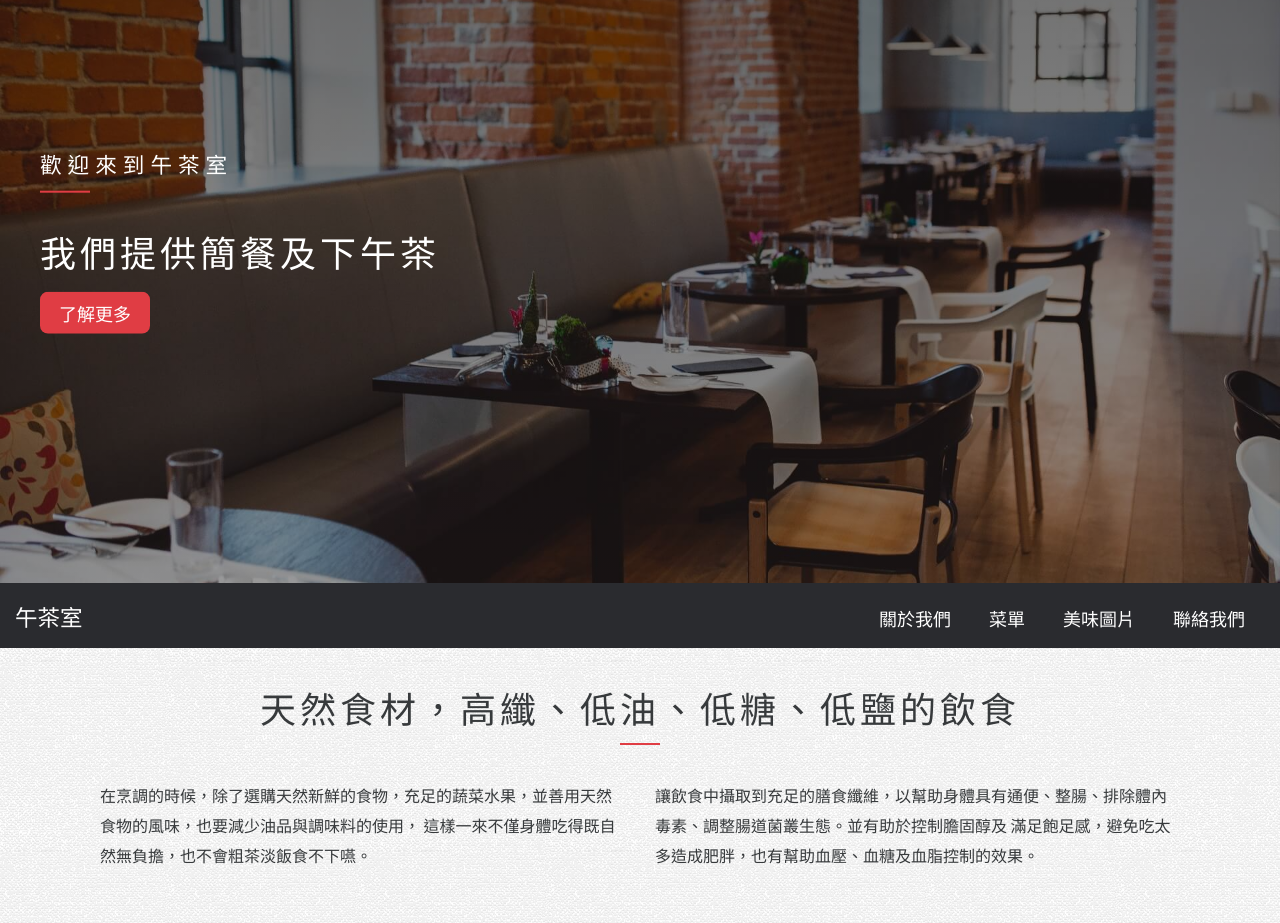
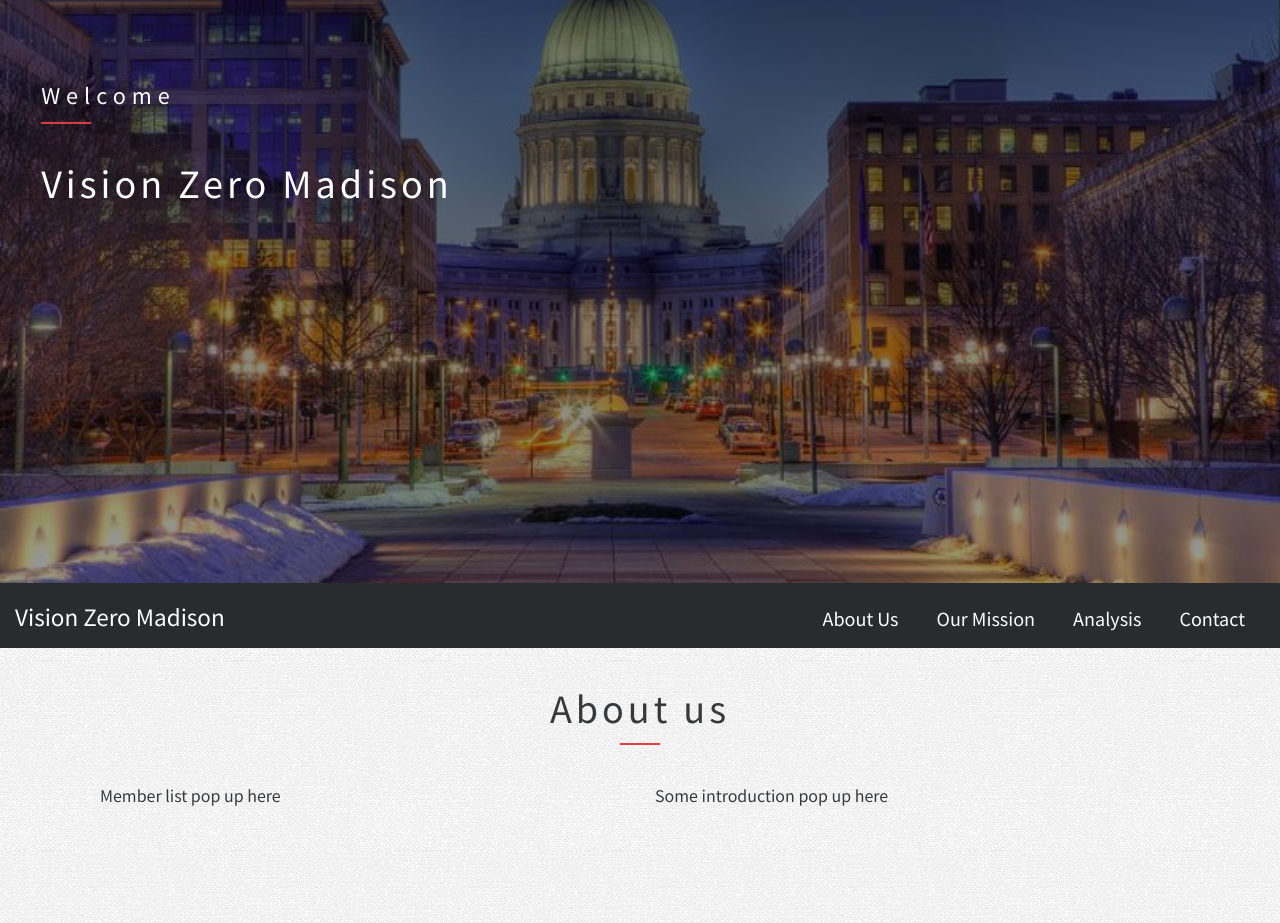
Before and after one commit to TongkaiYang/Vision-Zero-Madison, a plain HTML site: page index.html in a window 1280 px wide. Shown: the part 217-1140 px from the top of the page. Drawn offline with nearby package versions, Linux system fonts and the light colour scheme; some packages are replaced by stand-ins of ours; files whose address does not match are found by name.

Commit message:
Modify Template Index.html worked!!

```diff
--- a/index.html
+++ b/index.html
@@ -2,7 +2,7 @@
 
 <html lang="zh-hant">
     <head>
-       <meta name="description" content="給予客人的感受是一種輕鬆、悠閒，不受拘束的家庭風格。主動、親切、體貼的服務。客人就是我們的朋友、家人">
+       <meta name="description" content="????">
         <meta charset="utf-8">
         <meta name="viewport" content="width=device, initial-scale=1.0">
         <link rel="shortcut icon" href="resources/img/Icons-Land-3d-Food-Cake-Chocolate.ico" type="image/x-icon">
@@ -13,7 +13,8 @@
         <link rel="stylesheet" type="text/css" href="vendors/css/ionicons.min.css">
         <link rel="stylesheet" type="text/css" href="resources/css/query.css">
         <link rel="stylesheet" type="text/css" href="vendors/css/animate.css">
-        <title>午茶室</title>
+        <script src="https://d3js.org/d3.v5.min.js"></script>
+        <title>V0 - M</title>
     </head>
 
      <script>
@@ -30,9 +31,8 @@
         <header>
            <section id="home">
                 <div class="text-box">
-                    <h1>歡迎來到午茶室</h1>
-                    <h2><br>我們提供簡餐及下午茶</h2>
-                    <a class="btn btn-full" href="#main-menu">了解更多</a>
+                    <h1>Welcome</h1>
+                    <h2><br>Vision Zero Madison</h2>
                 </div>
             </section>
          </header>
@@ -40,7 +40,7 @@
     <nav class="navbg navbar-dark navbar-full">
         <div class="row">
             <div class="col-md-4 logo">
-                <a class="navbar-brand" href="#home">午茶室</a>
+                <a class="navbar-brand" href="#home">Vision Zero Madison</a>
             </div>
        <button class="navbar-toggler hidden-sm-up" data-toggle="collapse" data-target="#exCollapsingNavbar" aria-controls="exCollapsingNavbar" aria-expanded="false" aria-label="Toggle navigation"></button>
 
@@ -48,16 +48,16 @@
         <div class="col-md-8">
             <ul class="nav navbar-nav float-xs-left float-sm-right">
                 <li class="nav-item">
-                    <a href="#about-us">關於我們</a>
+                    <a href="#about-us">About Us</a>
                 </li>
                 <li class="nav-item">
-                    <a href="#main-menu">菜單</a>
+                    <a href="#main-menu">Our Mission</a>
                 </li>
                 <li class="nav-item">
-                    <a href="#section-meals">美味圖片</a>
+                    <a href="#section-meals">Analysis</a>
                 </li>
                 <li class="nav-item">
-                    <a href="#contact">聯絡我們</a>
+                    <a href="#contact">Contact</a>
                 </li>
             </ul>
         </div>
@@ -68,18 +68,16 @@
 <!--about section-->
     <section class="about-us container" id="about-us">
         <div class="row title-row js--wp-1">
-            <h2>天然食材，高纖、低油、低糖、低鹽的飲食</h2>
+            <h2>About us</h2>
             <div class="dividerCenter"></div>
         </div>
          <div class="title">
              <div class="col-md-6 col-sm-6">
-                 <p class="js--wp-2">在烹調的時候，除了選購天然新鮮的食物，充足的蔬菜水果，並善用天然食物的風味，也要減少油品與調味料的使用，
-                     這樣一來不僅身體吃得既自然無負擔，也不會粗茶淡飯食不下嚥。
+                 <p class="js--wp-2">Member list pop up here
                  </p>
              </div>
              <div class="col-md-6 col-sm-6">
-                 <p class="js--wp-3">讓飲食中攝取到充足的膳食纖維，以幫助身體具有通便、整腸、排除體內毒素、調整腸道菌叢生態。並有助於控制膽固醇及
-                     滿足飽足感，避免吃太多造成肥胖，也有幫助血壓、血糖及血脂控制的效果。
+                 <p class="js--wp-3">Some introduction pop up here
                  </p>
              </div>
          </div>
--- a/resources/css/style.css
+++ b/resources/css/style.css
@@ -102,7 +102,7 @@ h4:after {
 /*--HEADER---*/
 
 header {
-    background-image: linear-gradient(rgba(0, 0, 0, 0.6), rgba(0, 0, 0, 0.4)),url(img/Restaurant_resized.jpg);
+    background-image: linear-gradient(rgba(0, 0, 0, 0.6), rgba(0, 0, 0, 0.4)),url(../img/MadisonWisconsin-image.jpg);
     height: 100vh;
     background-size: cover;
     background-position: center;
```
Also changed, not shown: 1 other file.
